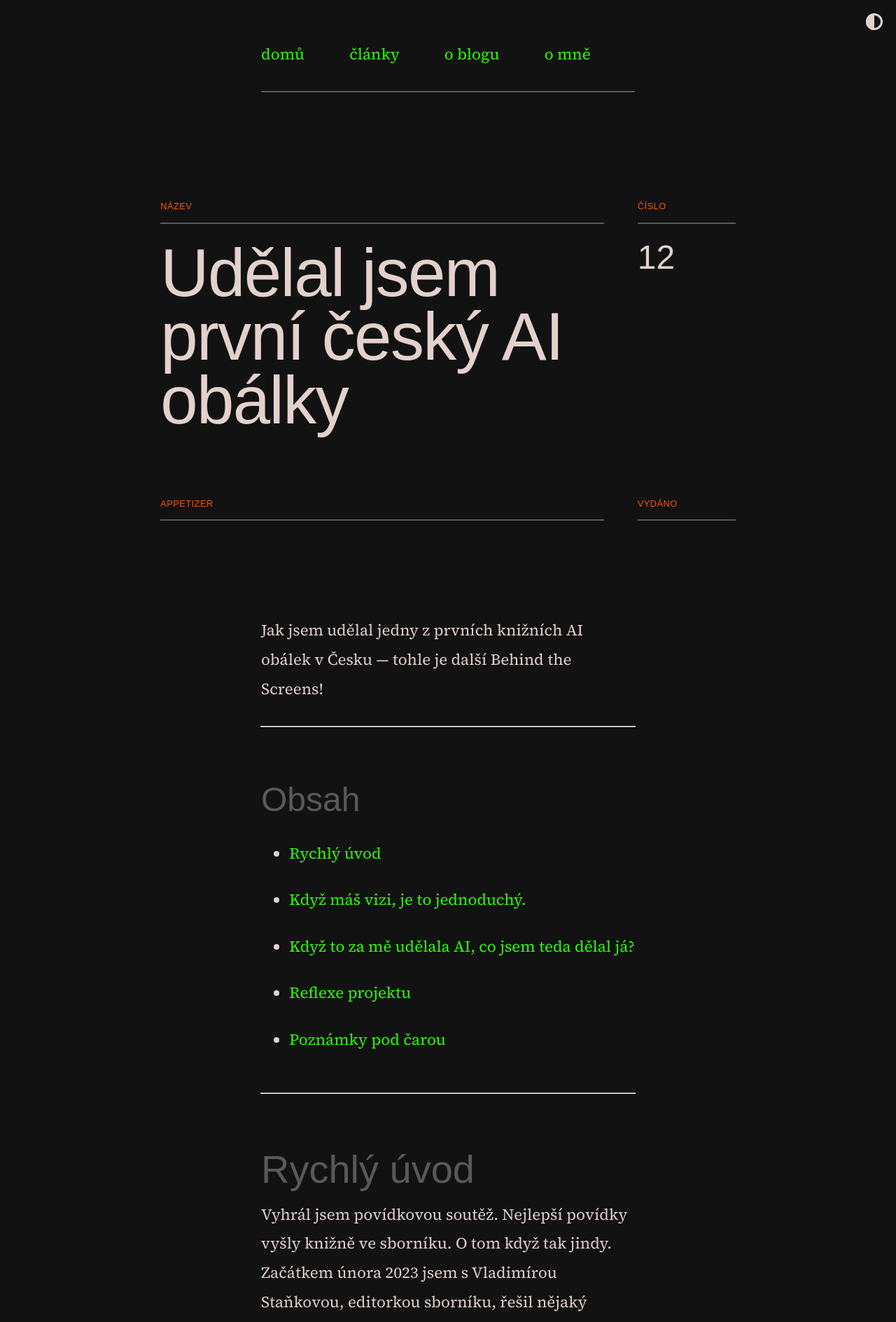
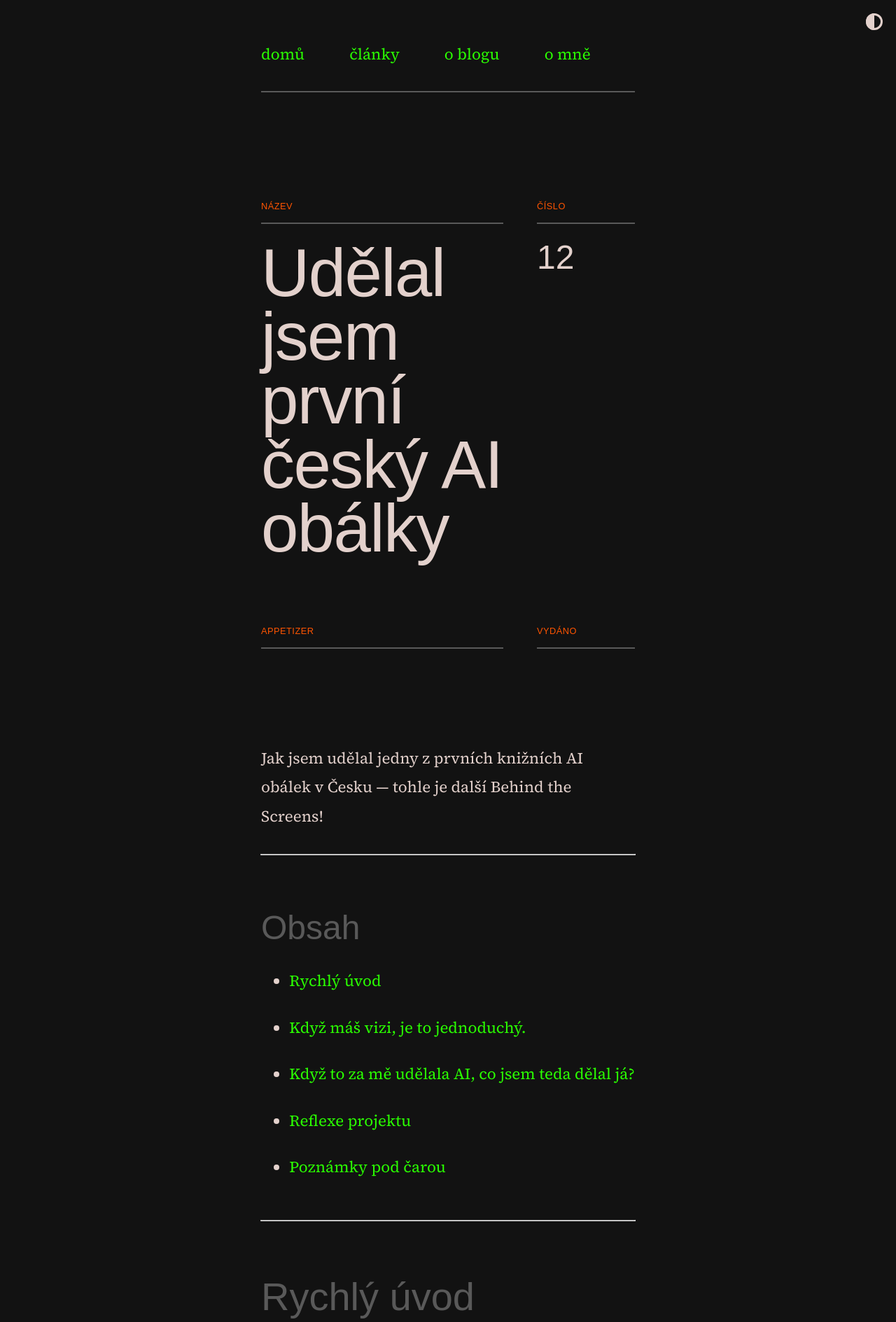
Before and after one commit to scherrer-txt/bts, a Jekyll site: the page built from _posts/2023-10-23-prvni-ceske-ai-obalky.md, in a window 1280 px wide. Shown: the top 1889 px of the page at 70% size. Built offline with Jekyll 4.4.1, drawn with Linux system fonts in a browser that asks for light colours; some web fonts are replaced.

Commit message:
Update moonwalk.scss

```diff
--- a/_sass/moonwalk.scss
+++ b/_sass/moonwalk.scss
@@ -526,18 +526,7 @@
   display: flex;
   flex-direction: column;
   /* margin: 0 auto;  */
-  /* max-width: 65%; */
-}
-
-.post-meta-container.list { /* RENAME TO post-list-container ASAP */
-  display: flex;
-  flex-direction: column;
-  /* margin: 0 auto;  */
   max-width: 65%;
-}
-
-.post-meta-container.list:first-child { /* RENAME TO post-list-container ASAP */
-  margin-top: 3rem;
 }
 
 .post-meta {
@@ -625,6 +614,19 @@
 // POST META END
 
 // POST INDEX
+.post-list-container {
+  list-style-type: none;
+  padding: 0;
+  margin: 0;
+  display: flex;
+  flex-direction: column;
+  max-width: 65%;
+}
+
+.post-list-container:first-child {
+  margin-top: 3rem;
+}
+
 .post-index {
   display: flex;
   gap: 48px;
```
